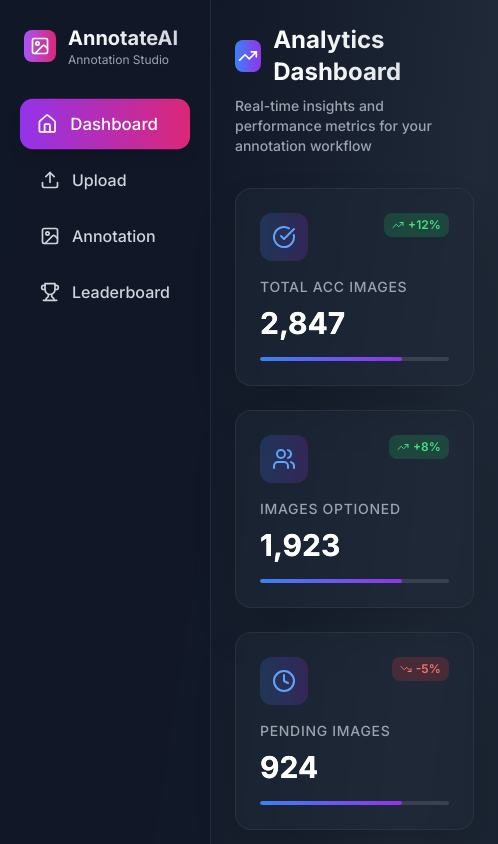
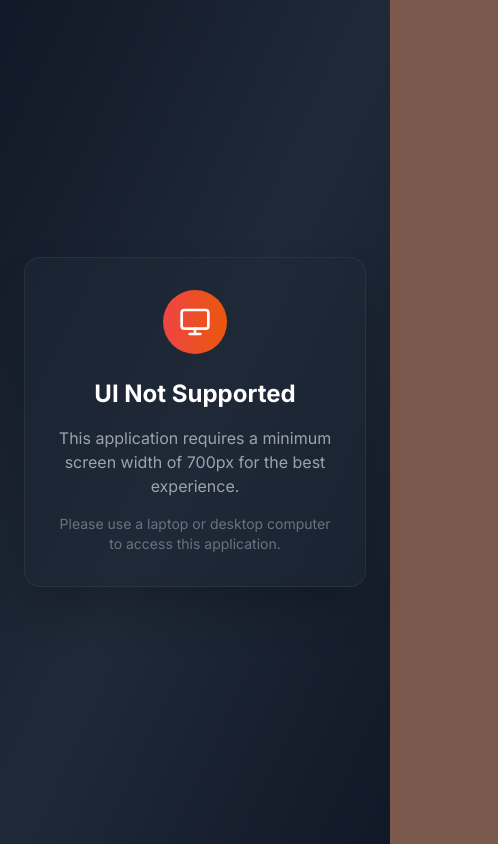
Before and after one commit to AjayIrkal23/quiet-annotate-portal, a React (Vite) app: page / in a window 390 px wide. Shown: the top 844 px of the page, 498 px wide, since content can reach past the window. Built offline with nearby package versions, Linux system fonts and the light colour scheme.

Commit message:
Fix: Implement responsiveness and UI support message
Make the application responsive for laptop and desktop screens. Add a message indicating UI is not supported if the screen width is less than 700x600.

```diff
--- a/src/App.tsx
+++ b/src/App.tsx
@@ -7,6 +7,7 @@ import { BrowserRouter, Routes, Route } from "react-router-dom";
 import { Provider } from 'react-redux';
 import { store } from './store/store';
 import Navigation from "./components/Navigation";
+import ResponsiveLayout from "./components/ResponsiveLayout";
 import Dashboard from "./pages/Dashboard";
 import Upload from "./pages/Upload";
 import Annotation from "./pages/Annotation";
@@ -22,9 +23,10 @@ const App = () => (
         <Toaster />
         <Sonner />
         <BrowserRouter>
+          <ResponsiveLayout>
             <div className="min-h-screen bg-gradient-to-br from-gray-900 via-gray-800 to-gray-900 w-full flex">
               <Navigation />
-            <main className="flex-1">
+              <main className="flex-1 min-w-0">
                 <Routes>
                   <Route path="/" element={<Dashboard />} />
                   <Route path="/upload" element={<Upload />} />
@@ -34,6 +36,7 @@ const App = () => (
                 </Routes>
               </main>
             </div>
+          </ResponsiveLayout>
         </BrowserRouter>
       </TooltipProvider>
     </QueryClientProvider>
--- a/src/components/Navigation.tsx
+++ b/src/components/Navigation.tsx
@@ -14,7 +14,7 @@ const Navigation = () => {
   ];
 
   return (
-    <nav className="bg-gray-900/95 backdrop-blur-sm border-r border-gray-700/50 w-64 min-h-screen p-6">
+    <nav className="bg-gray-900/95 backdrop-blur-sm border-r border-gray-700/50 w-64 min-h-screen p-6 flex-shrink-0">
       {/* Logo */}
       <div className="flex items-center space-x-3 mb-8">
         <div className="w-8 h-8 bg-gradient-to-r from-purple-500 to-pink-600 rounded-lg flex items-center justify-center">
--- /dev/null
+++ b/src/components/ResponsiveLayout.tsx
@@ -0,0 +1,46 @@
+
+import React from 'react';
+import { useIsMobile } from '../hooks/use-mobile';
+import { Monitor } from 'lucide-react';
+
+interface ResponsiveLayoutProps {
+  children: React.ReactNode;
+}
+
+const ResponsiveLayout = ({ children }: ResponsiveLayoutProps) => {
+  const [screenWidth, setScreenWidth] = React.useState(window.innerWidth);
+
+  React.useEffect(() => {
+    const handleResize = () => {
+      setScreenWidth(window.innerWidth);
+    };
+
+    window.addEventListener('resize', handleResize);
+    return () => window.removeEventListener('resize', handleResize);
+  }, []);
+
+  if (screenWidth < 700) {
+    return (
+      <div className="min-h-screen bg-gradient-to-br from-gray-900 via-gray-800 to-gray-900 flex items-center justify-center p-6">
+        <div className="bg-gray-800/50 backdrop-blur-sm rounded-2xl p-8 border border-gray-700/50 shadow-2xl text-center max-w-md">
+          <div className="w-16 h-16 bg-gradient-to-r from-red-500 to-orange-600 rounded-full flex items-center justify-center mx-auto mb-6">
+            <Monitor className="w-8 h-8 text-white" />
+          </div>
+          <h2 className="text-2xl font-bold text-white mb-4">
+            UI Not Supported
+          </h2>
+          <p className="text-gray-400 mb-4">
+            This application requires a minimum screen width of 700px for the best experience.
+          </p>
+          <p className="text-gray-500 text-sm">
+            Please use a laptop or desktop computer to access this application.
+          </p>
+        </div>
+      </div>
+    );
+  }
+
+  return <>{children}</>;
+};
+
+export default ResponsiveLayout;
--- a/src/pages/Annotation.tsx
+++ b/src/pages/Annotation.tsx
@@ -1,4 +1,3 @@
-
 import React, { useState, useRef, useCallback } from 'react';
 import { Trash2, Save, RotateCcw, Image as ImageIcon, ChevronLeft, ChevronRight } from 'lucide-react';
 import IssueDialog from '../components/IssueDialog';
@@ -132,10 +131,10 @@ const Annotation = () => {
   };
 
   return (
-    <div className="min-h-screen bg-gradient-to-br from-gray-900 via-gray-800 to-gray-900 p-6">
+    <div className="min-h-screen bg-gradient-to-br from-gray-900 via-gray-800 to-gray-900 p-4 lg:p-6">
       {/* Header */}
       <div className="mb-6">
-        <div className="flex items-center justify-between">
+        <div className="flex flex-col lg:flex-row lg:items-center lg:justify-between gap-4">
           <div className="flex items-center space-x-3">
             <div className="w-8 h-8 bg-gradient-to-r from-purple-500 to-pink-600 rounded-lg flex items-center justify-center">
               <ImageIcon className="w-5 h-5 text-white" />
@@ -148,15 +147,15 @@ const Annotation = () => {
             </div>
           </div>
 
-          <div className="flex items-center space-x-4">
+          <div className="flex flex-col sm:flex-row items-start sm:items-center space-y-2 sm:space-y-0 sm:space-x-4">
             <button
               onClick={() => setBoundingBoxes([])}
-              className="flex items-center space-x-2 bg-gray-700 hover:bg-gray-600 text-white px-4 py-2 rounded-lg transition-all duration-200"
+              className="flex items-center space-x-2 bg-gray-700 hover:bg-gray-600 text-white px-4 py-2 rounded-lg transition-all duration-200 w-full sm:w-auto justify-center"
             >
               <RotateCcw className="w-4 h-4" />
               <span>Clear All</span>
             </button>
-            <button className="flex items-center space-x-2 bg-gradient-to-r from-green-600 to-emerald-600 hover:from-green-700 hover:to-emerald-700 text-white px-6 py-2 rounded-lg transition-all duration-200 transform hover:scale-105">
+            <button className="flex items-center space-x-2 bg-gradient-to-r from-green-600 to-emerald-600 hover:from-green-700 hover:to-emerald-700 text-white px-6 py-2 rounded-lg transition-all duration-200 transform hover:scale-105 w-full sm:w-auto justify-center">
               <Save className="w-4 h-4" />
               <span>Save Annotations</span>
             </button>
@@ -164,9 +163,9 @@ const Annotation = () => {
         </div>
       </div>
 
-      <div className="flex gap-6">
+      <div className="flex flex-col xl:flex-row gap-6">
         {/* Annotations List Sidebar */}
-        <div className="w-64 space-y-4">
+        <div className="xl:w-64 w-full order-2 xl:order-1">
           <div className="bg-gray-800/50 backdrop-blur-sm rounded-2xl p-4 border border-gray-700/50">
             <h3 className="text-lg font-bold text-white mb-4">Annotations ({boundingBoxes.length})</h3>
             <div className="space-y-3 max-h-96 overflow-y-auto">
@@ -182,7 +181,10 @@ const Annotation = () => {
                     <div key={box.id} className="bg-gray-700/50 rounded-lg p-3 border border-gray-600/50">
                       <div className="flex items-center justify-between">
                         <div className="flex items-center space-x-3">
-                          <div className="w-4 h-4 rounded-full bg-red-500" />
+                          <div
+                            className="w-4 h-4 rounded-full border-2"
+                            style={{ borderColor: issueData?.color || '#ef4444' }}
+                          />
                           <div>
                             <p className="text-white font-medium text-sm">{issueData?.label || 'Unknown'}</p>
                             <p className="text-gray-400 text-xs">
@@ -206,9 +208,9 @@ const Annotation = () => {
         </div>
 
         {/* Main Canvas Area */}
-        <div className="flex-1">
-          <div className="bg-gray-800/50 backdrop-blur-sm rounded-2xl border border-gray-700/50 shadow-2xl p-6">
-            <div className="flex items-center justify-between mb-4">
+        <div className="flex-1 order-1 xl:order-2">
+          <div className="bg-gray-800/50 backdrop-blur-sm rounded-2xl border border-gray-700/50 shadow-2xl p-4 lg:p-6">
+            <div className="flex flex-col sm:flex-row sm:items-center sm:justify-between mb-4 gap-4">
               <div className="flex items-center space-x-4">
                 <h2 className="text-lg font-bold text-white">Image Canvas</h2>
                 <div className="text-sm text-gray-400">
@@ -235,6 +237,7 @@ const Annotation = () => {
               </div>
             </div>
 
+            <div className="flex justify-center">
               <div className="relative bg-gray-900 rounded-xl overflow-hidden border border-gray-600" style={{ width: IMAGE_WIDTH, height: IMAGE_HEIGHT }}>
                 <img
                   ref={imageRef}
@@ -292,6 +295,7 @@ const Annotation = () => {
             </div>
           </div>
         </div>
+      </div>
 
       {/* Issue Selection Dialog */}
       <IssueDialog
```
Lines whose indentation alone changed are shown as unchanged.
